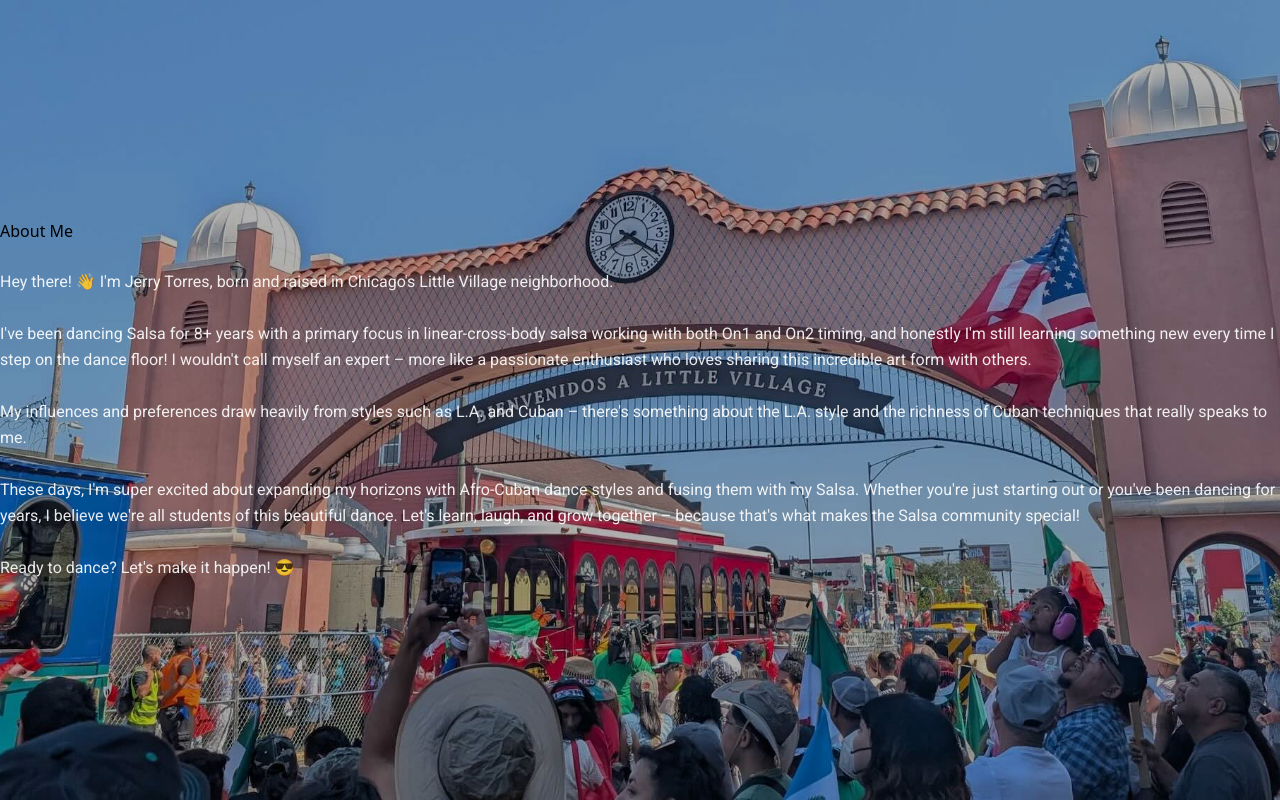
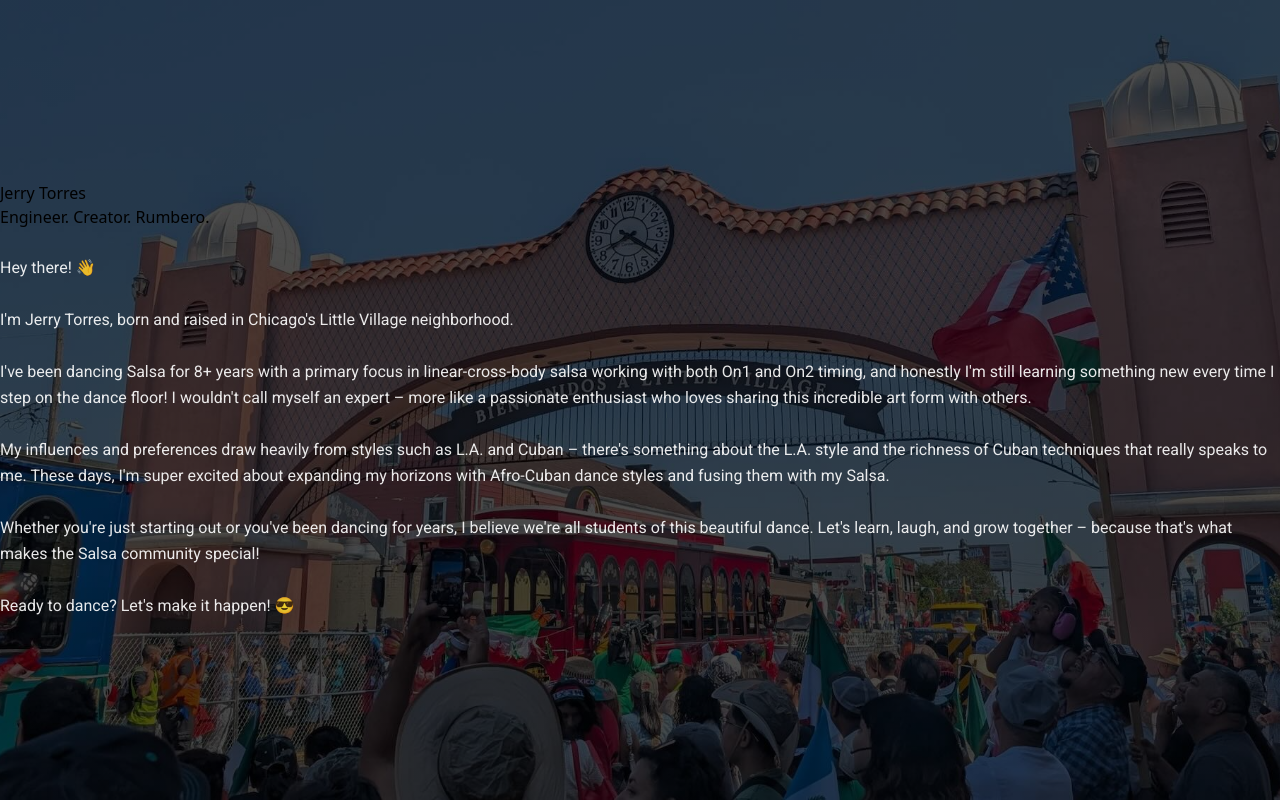
Before and after one commit to gtor23/jerry-dance-info, a React (Vite) app: page / in a window 1280 px wide. Built offline with nearby package versions, Linux system fonts and the light colour scheme.

Commit message:
adding basic hero and adjusting about me content

```diff
--- a/src/App.jsx
+++ b/src/App.jsx
@@ -1,9 +1,10 @@
-import { AboutMe } from './index'
+import { Hero, AboutMe } from './index'
 
 function App() {
     return (
         <div className="min-h-screen flex items-center justify-center">
             <main>
+                <Hero />
                 <AboutMe />
             </main>
         </div>
--- a/src/components/AboutMe/AboutMe.jsx
+++ b/src/components/AboutMe/AboutMe.jsx
@@ -4,9 +4,9 @@
     return (
         <section className ="section-about-me">
             <div className="about-me-heading">
-                <h2>
+                {/* <h2 className='text-white'>
                     About Me
-                </h2>
+                </h2> */}
             </div>
             <div className="about-me-text">
                 <p style={{ whiteSpace: 'pre-line' }}>
--- /dev/null
+++ b/src/components/Hero/Hero.jsx
@@ -0,0 +1,14 @@
+export default function Hero() {
+    return (
+        <section className="section-hero">
+            <div>
+                <h1>
+                    Jerry Torres
+                </h1>
+                <h2>
+                    Engineer. Creator. Rumbero.
+                </h2>
+            </div>
+        </section>
+    )
+}
--- /dev/null
+++ b/src/components/Hero/index.ts
@@ -0,0 +1 @@
+export { default } from './Hero';
--- a/src/content/aboutMeContent.js
+++ b/src/content/aboutMeContent.js
@@ -1,11 +1,13 @@
 export const aboutMeContent = `
-Hey there! 👋 I'm Jerry Torres, born and raised in Chicago's Little Village neighborhood.
+Hey there! 👋
+
+I'm Jerry Torres, born and raised in Chicago's Little Village neighborhood.
 
 I've been dancing Salsa for 8+ years with a primary focus in linear-cross-body salsa working with both On1 and On2 timing, and honestly I'm still learning something new every time I step on the dance floor! I wouldn't call myself an expert – more like a passionate enthusiast who loves sharing this incredible art form with others.
 
-My influences and preferences draw heavily from styles such as L.A. and Cuban – there's something about the L.A. style and the richness of Cuban techniques that really speaks to me.
+My influences and preferences draw heavily from styles such as L.A. and Cuban – there's something about the L.A. style and the richness of Cuban techniques that really speaks to me. These days, I'm super excited about expanding my horizons with Afro-Cuban dance styles and fusing them with my Salsa.
 
-These days, I'm super excited about expanding my horizons with Afro-Cuban dance styles and fusing them with my Salsa. Whether you're just starting out or you've been dancing for years, I believe we're all students of this beautiful dance. Let's learn, laugh, and grow together – because that's what makes the Salsa community special!
+Whether you're just starting out or you've been dancing for years, I believe we're all students of this beautiful dance. Let's learn, laugh, and grow together – because that's what makes the Salsa community special!
 
 Ready to dance? Let's make it happen! 😎
 `
--- a/src/index.css
+++ b/src/index.css
@@ -16,7 +16,7 @@
 
 /* Apply responsive background to root */
 #root {
-  background-image: linear-gradient(rgba(0, 0, 0, 0.3), rgba(0, 0, 0, 0.3)), url(/images/la_villita_mobile.jpeg);
+  background-image: linear-gradient(rgba(0, 0, 0, 0.7), rgba(0, 0, 0, 0.7)), url(/images/la_villita_mobile.jpeg);
   background-size: cover;
   background-position: center;
   background-repeat: no-repeat;
@@ -25,6 +25,6 @@
 
 @media (min-width: 768px) {
   #root {
-    background-image: linear-gradient(rgba(0, 0, 0, 0.3), rgba(0, 0, 0, 0.3)), url(/images/la_villita.jpeg);
+    background-image: linear-gradient(rgba(0, 0, 0, 0.7), rgba(0, 0, 0, 0.7)), url(/images/la_villita.jpeg);
   }
 }
--- a/src/index.js
+++ b/src/index.js
@@ -1 +1,2 @@
+export { default as Hero } from './components/Hero';
 export { default as AboutMe } from './components/AboutMe';
```
